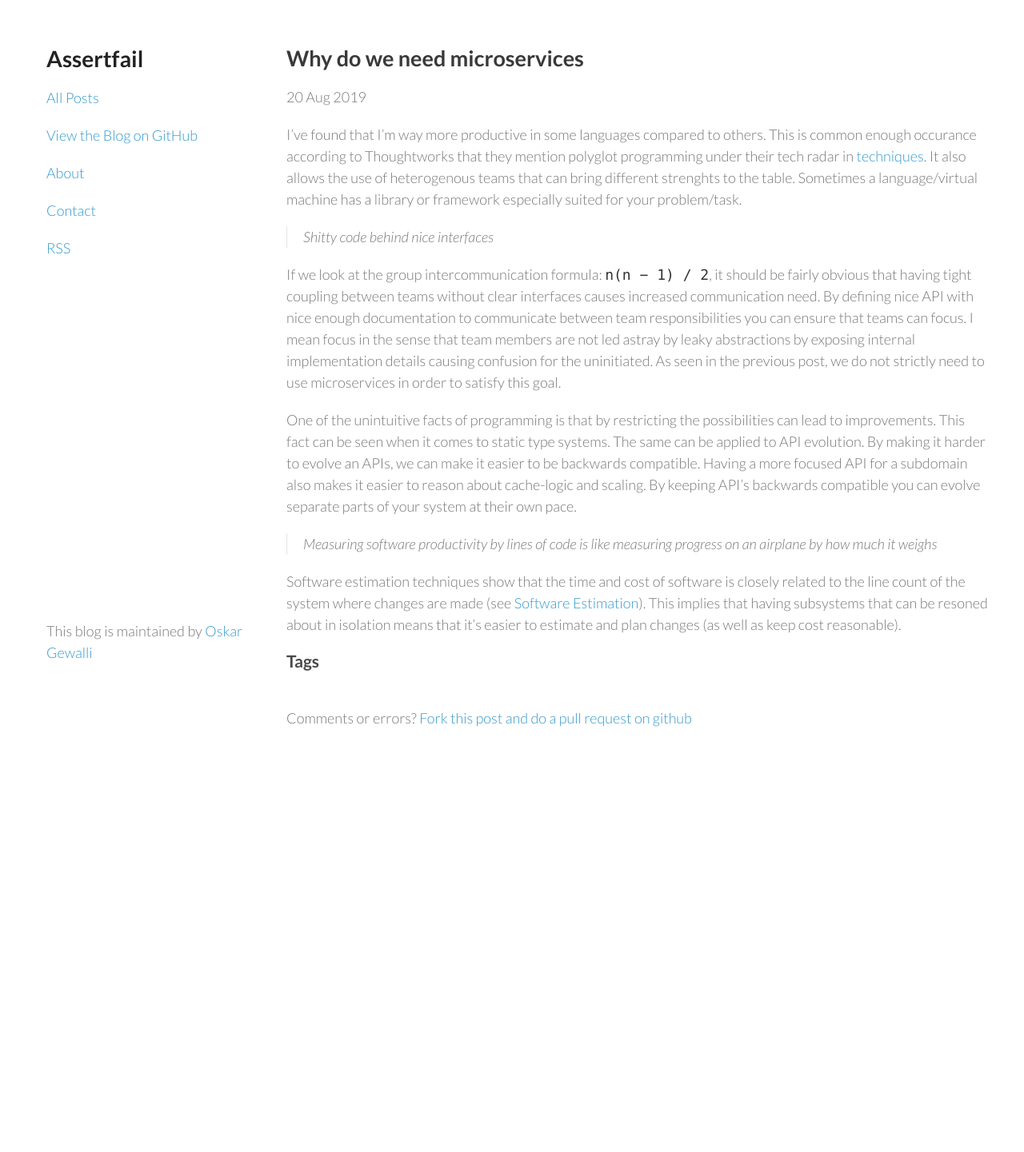
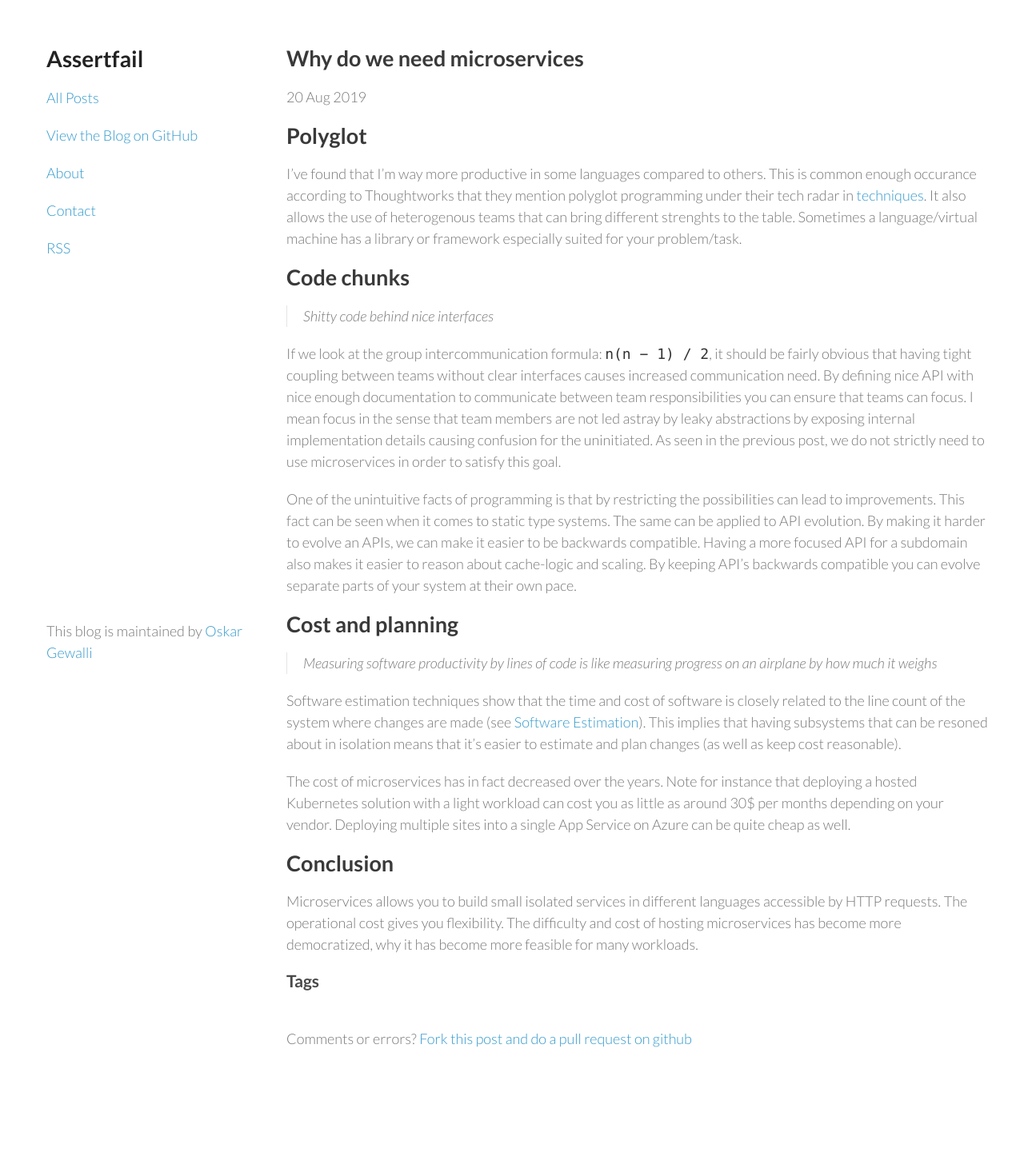
Before and after one commit to wallymathieu/assertfail, a Jekyll site: the page built from _posts/2019-08-20-Why-do-we-need-microservices.md, in a window 1280 px wide. Shown: the whole page at 80% size. Built offline with Jekyll 4.4.1, drawn with Linux system fonts in a browser that asks for light colours; nearby versions of some CDN libraries; before the commit the page ends 1040 px from its top, so only the background shows below that.

Commit message:
Why do we need microservices +Conclusion

```diff
--- a/_posts/2019-08-20-Why-do-we-need-microservices.md
+++ b/_posts/2019-08-20-Why-do-we-need-microservices.md
@@ -4,7 +4,11 @@ title: Why do we need microservices
 date: 2019-08-20T10:08:49+02:00
 ---
 
+## Polyglot
+
 I've found that I'm way more productive in some languages compared to others. This is common enough occurance according to Thoughtworks that they mention polyglot programming under their tech radar in [techniques](https://www.thoughtworks.com/radar/techniques). It also allows the use of heterogenous teams that can bring different strenghts to the table. Sometimes a language/virtual machine has a library or framework especially suited for your problem/task.
+
+## Code chunks
 
 > Shitty code behind nice interfaces
 
@@ -12,6 +16,14 @@ If we look at the group intercommunication formula: `n(n − 1) / 2`, it should
 
 One of the unintuitive facts of programming is that by restricting the possibilities can lead to improvements. This fact can be seen when it comes to static type systems. The same can be applied to API evolution. By making it harder to evolve an APIs, we can make it easier to be backwards compatible. Having a more focused API for a subdomain also makes it easier to reason about cache-logic and scaling. By keeping API's backwards compatible you can evolve separate parts of your system at their own pace.
 
+## Cost and planning
+
 > Measuring software productivity by lines of code is like measuring progress on an airplane by how much it weighs
 
 Software estimation techniques show that the time and cost of software is closely related to the line count of the system where changes are made (see [Software Estimation](https://www.goodreads.com/book/show/93891.Software_Estimation)). This implies that having subsystems that can be resoned about in isolation means that it's easier to estimate and plan changes (as well as keep cost reasonable).
+
+The cost of microservices has in fact decreased over the years. Note for instance that deploying a hosted Kubernetes solution with a light workload can cost you as little as around 30$ per months depending on your vendor. Deploying multiple sites into a single App Service on Azure can be quite cheap as well.
+
+## Conclusion
+
+Microservices allows you to build small isolated services in different languages accessible by HTTP requests. The operational cost gives you flexibility. The difficulty and cost of hosting microservices has become more democratized, why it has become more feasible for many workloads.
```
